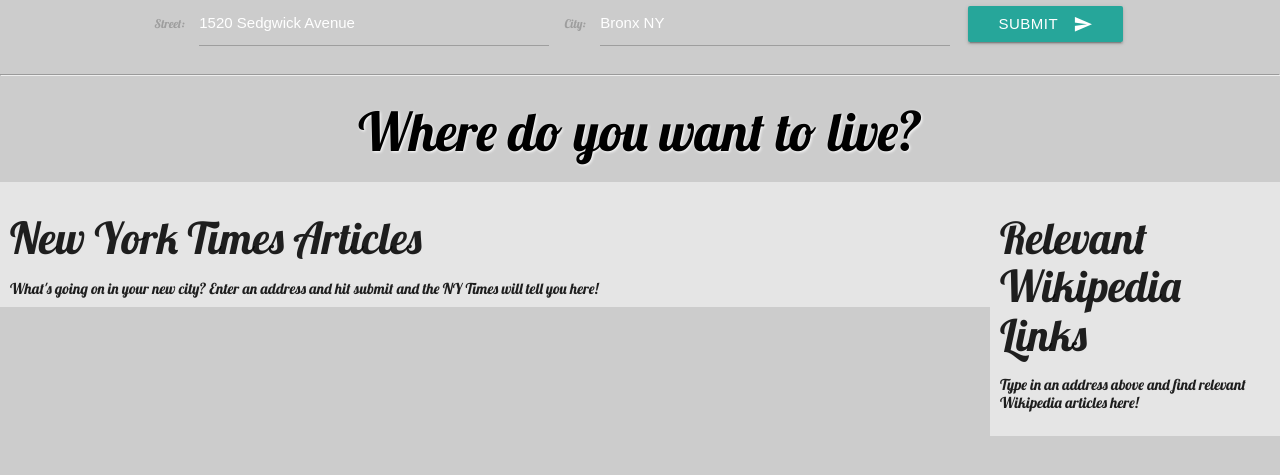
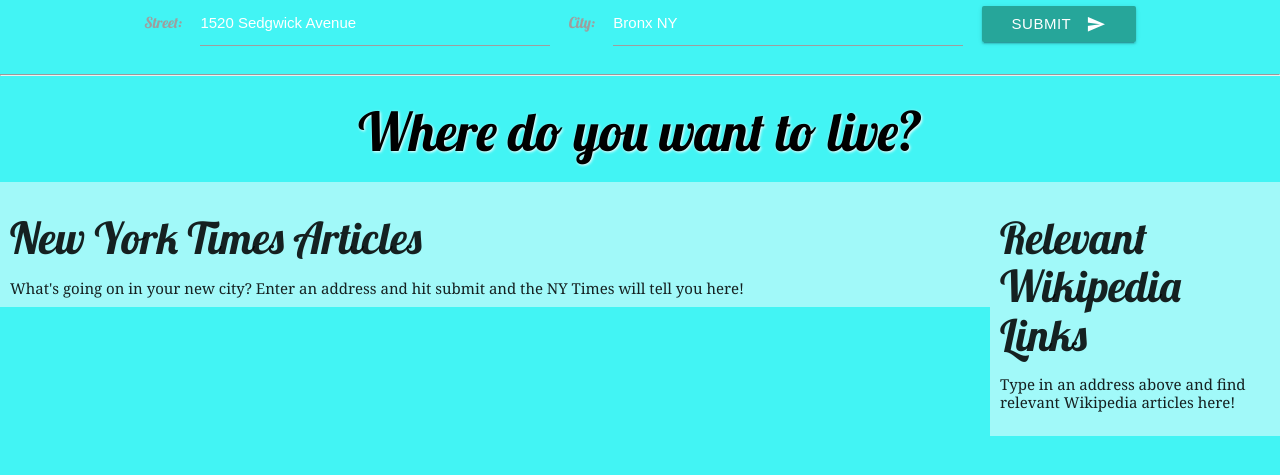
Before and after one commit to prezadito/move-planner, a PHP site: page / in a window 1280 px wide. Shown: the top 475 px of the page. Run offline with PHP 8.4, Linux system fonts and the light colour scheme.

Commit message:
font size matters

```diff
--- a/css/style.css
+++ b/css/style.css
@@ -3,7 +3,7 @@
  }
 
  body {
-     background-color: #CCC;
+     background-color: #42f4f4;
  }
 
  html {
@@ -13,6 +13,10 @@
  .form-container {
      margin: 0 auto;
      text-align: center;
+ }
+
+ label {
+     font-size: 1em;
  }
 
  label,
@@ -40,6 +44,7 @@
      text-align: center;
  }
 
+ ul,
  li {
      font-family: 'Noto Serif', serif;
  }
```
Also changed, not shown: README.md.
